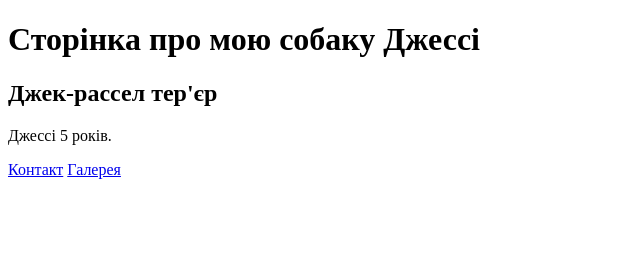
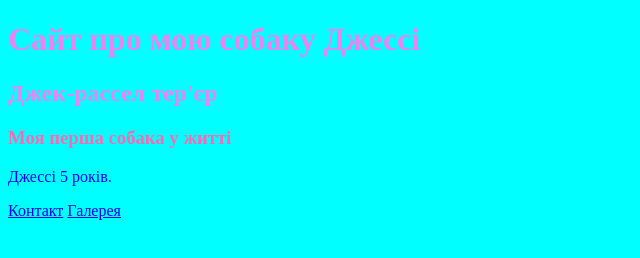
Before and after one commit to Anastasiia130697/html, a plain HTML site: page index.html in a window 1280 px wide. Shown: the whole page, without its empty margins (0-640 px from the left). Drawn offline with Linux system fonts and the light colour scheme.

Commit message:
зміни

```diff
--- a/index.html
+++ b/index.html
@@ -5,12 +5,19 @@
     <meta charset="UTF-8">
     <meta name="viewport" content="width=device-width, initial-scale=1.0">
     <title>Jessy</title>
+    <style type="text/css">
+        h1{
+            color: blue;
+        }
+    </style>
+    <link href="style.css" rel="stylesheet" />
 </head>
 
 <body>
-    <h1>Сторінка про мою собаку Джессі</h1>
-    <h2>Джек-рассел тер'єр</h2>
-    <p>Джессі 5 років.</p>
+    <h1 class="class1"> Сайт про мою собаку Джессі</h1>
+    <h2 class="class1">Джек-рассел тер'єр</h2>
+    <h3 class="class2">Моя перша собака у житті</h3>
+    <p id="id1">Джессі 5 років.</p>
 
     <a href="pages/contact.html">Контакт</a>
     <a href="pages/gallery.html">Галерея</a>
```
